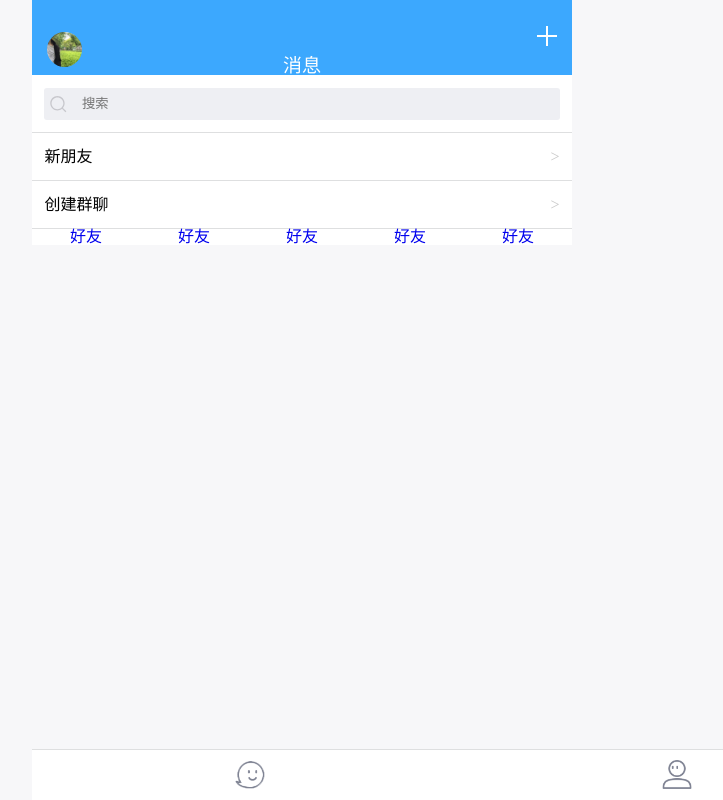
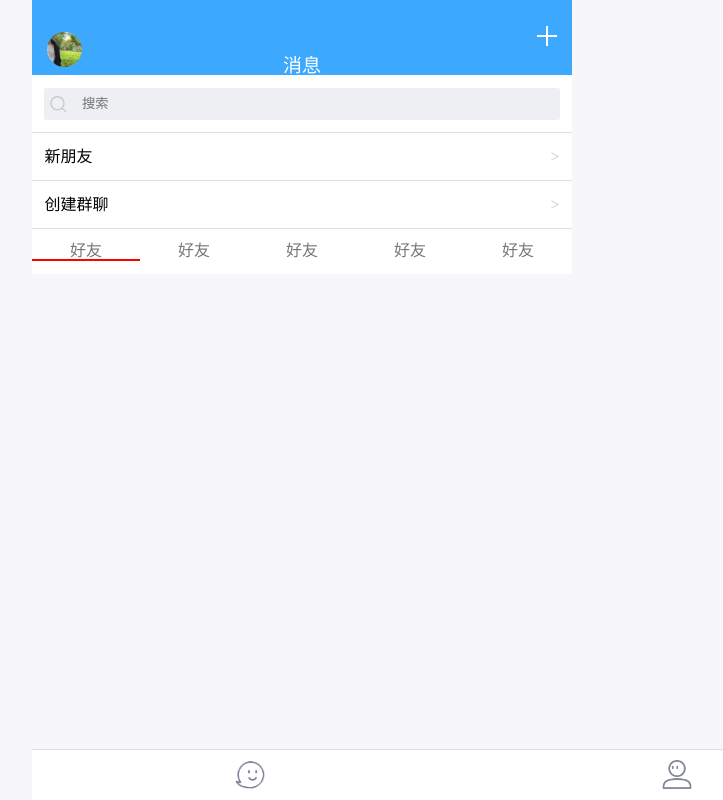
Before and after one commit to lllomh/iPhoneQQ, a Vue app: page /list in a window 1280 px wide. Shown: the whole page, without its empty margins (338-1061 px from the left). Built offline with nearby package versions, Linux system fonts and the light colour scheme; what mint-ui would draw is missing.

Commit message:
'修改文字'

```diff
--- a/src/page/peopleList/index.vue
+++ b/src/page/peopleList/index.vue
@@ -23,7 +23,7 @@
                 </ul>
                 <div class="content">
                     <ul class="ulsd">
-                        <li>
+                        <li class="span_atv">
                             <router-link to="/">好友</router-link>
                             <span></span>
                         </li>
@@ -86,5 +86,18 @@
         float: left;
         width: 20%;
         text-align: center;
+        padding-bottom: 2.5%;
+        padding-top: 2.5%;
+    }
+    .ulsd li a{
+        color: #777777;
+    }
+    .ulsd li span{
+        display: block;
+        height: 2px;
+
+    }
+    .span_atv span{
+        background: red;
     }
 </style>
```
